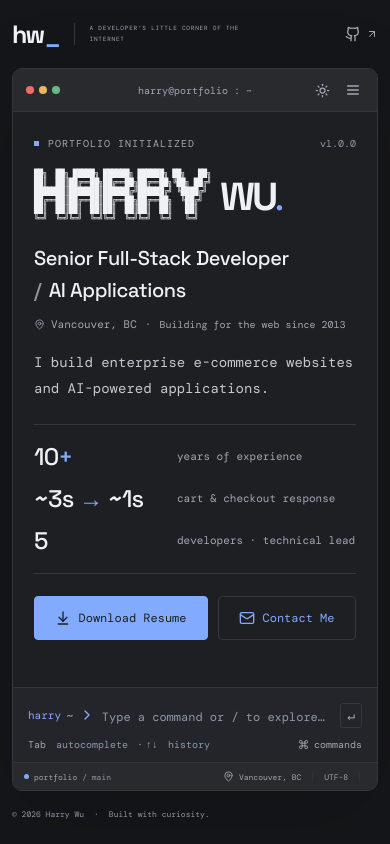
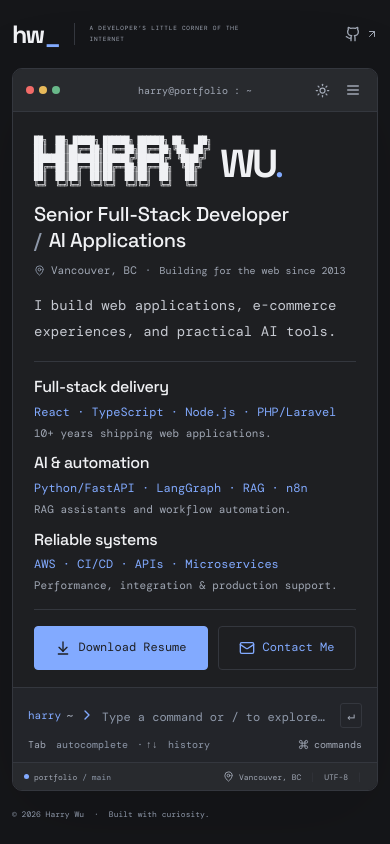
Before and after one commit to harrywutech/ai-chat-bot-resume, a React (Vite) app: page / in a window 390 px wide. Built offline with nearby package versions, Linux system fonts and the light colour scheme.

Commit message:
Lead with transferable skills and outcome-focused portfolio content

```diff
--- a/index.html
+++ b/index.html
@@ -6,12 +6,12 @@
     <meta name="theme-color" content="#151619" />
     <meta
       name="description"
-      content="Harry Wu — Senior Full-Stack Developer in Vancouver. 10+ years building enterprise e-commerce websites and AI-powered applications. Explore my work or download my resume."
+      content="Harry Wu — Senior Full-Stack Developer in Vancouver. React, TypeScript, Node.js, Python, Laravel, AWS, and practical AI. 10+ years delivering web applications and reliable systems."
     />
     <meta property="og:title" content="Harry Wu | Developer Terminal" />
     <meta
       property="og:description"
-      content="Senior full-stack developer building enterprise e-commerce websites and AI-powered applications. 10+ years of experience. Vancouver, BC."
+      content="Full-stack delivery, AI and automation, and reliable systems. Explore Harry Wu’s core skills and delivered work. Vancouver, BC."
     />
     <meta property="og:type" content="website" />
     <link rel="icon" type="image/svg+xml" href="./favicon.svg" />
--- a/src/App.tsx
+++ b/src/App.tsx
@@ -22,7 +22,14 @@ import {
   Terminal,
   X,
 } from "lucide-react";
-import { commands, experience, profile, projects, skills } from "./data";
+import {
+  commands,
+  experience,
+  expertise,
+  profile,
+  projects,
+  skills,
+} from "./data";
 
 type Entry = {
   id: number;
@@ -282,25 +289,20 @@ function App() {
           </span>
         </div>
         <p className="intro">
-          I build enterprise e-commerce websites and AI-powered applications.
+          I build web applications, e-commerce experiences, and practical AI
+          tools.
         </p>
-        <div className="welcome-metrics">
-          <div>
-            <strong>
-              10<span>+</span>
-            </strong>
-            <span>years of experience</span>
-          </div>
-          <div>
-            <strong>
-              ~3s <span>→</span> ~1s
-            </strong>
-            <span>cart &amp; checkout response</span>
-          </div>
-          <div>
-            <strong>5</strong>
-            <span>developers · technical lead</span>
-          </div>
+        <div
+          className="welcome-expertise"
+          aria-label="Core skills and strengths"
+        >
+          {expertise.map((item) => (
+            <section key={item.title}>
+              <h2>{item.title}</h2>
+              <p className="expertise-stack">{item.stack}</p>
+              <p className="expertise-evidence">{item.evidence}</p>
+            </section>
+          ))}
         </div>
         <div className="action-row welcome-actions">
           <a
@@ -323,7 +325,7 @@ function App() {
     if (command === "about")
       return (
         <>
-          <SectionTitle eyebrow="01 / INTRODUCTION">
+          <SectionTitle eyebrow="04 / INTRODUCTION">
             The person behind the prompt.
           </SectionTitle>
           <p>
@@ -364,7 +366,7 @@ function App() {
         : skills;
       return (
         <>
-          <SectionTitle eyebrow="02 / TOOLKIT">
+          <SectionTitle eyebrow="01 / TOOLKIT">
             Tools I build with.
           </SectionTitle>
           <p className="muted">
@@ -419,13 +421,12 @@ function App() {
         );
       return (
         <>
-          <SectionTitle eyebrow="03 / SELECTED WORK">
+          <SectionTitle eyebrow="02 / SELECTED WORK">
             {detail ? detail.name : "Built to solve real problems."}
           </SectionTitle>
           {!detail && (
             <p className="muted">
-              Personal explorations and professional work. Select a project to
-              go deeper.
+              Full-stack, AI, and automation projects with real-world outcomes.
             </p>
           )}
           <div className="projects-list">
@@ -433,7 +434,7 @@ function App() {
               ? [detail]
               : query === "--all"
                 ? projects
-                : projects.slice(0, 3)
+                : projects.filter((p) => p.featured)
             ).map((p) => (
               <article className="project" key={p.id}>
                 <div className="project-number">{p.number}</div>
@@ -452,6 +453,10 @@ function App() {
                     </h3>
                   )}
                   <p>{p.description}</p>
+                  <p className="project-result">
+                    <ArrowRight size={14} />
+                    <span>{p.result}</span>
+                  </p>
                   {detail && (
                     <ul className="detail-list">
                       {p.details.map((d) => (
@@ -469,12 +474,19 @@ function App() {
             ))}
           </div>
           <div className="output-next">
-            {cmd("/Projects --all", "View all 5 projects")}{" "}
+            {detail || query === "--all"
+              ? cmd("/Projects", "Back to featured work")
+              : cmd(
+                  "/Projects --all",
+                  `View all ${projects.length} projects`,
+                )}{" "}
             <ArrowRight size={13} />
-            <span>
-              Professional work described from my resume; source code is not
-              published here.
-            </span>
+            {!detail && query !== "--all" && (
+              <span>
+                Includes product indexing and an AI interview platform in
+                development.
+              </span>
+            )}
           </div>
         </>
       );
@@ -482,7 +494,7 @@ function App() {
     if (command === "experience")
       return (
         <>
-          <SectionTitle eyebrow="04 / EXPERIENCE">
+          <SectionTitle eyebrow="03 / EXPERIENCE">
             A decade of building for the web.
           </SectionTitle>
           <div className="timeline">
@@ -495,6 +507,22 @@ function App() {
                   {e.place && ` · ${e.place}`}
                 </div>
                 <p>{e.description}</p>
+                {e.highlights.length > 0 && (
+                  <ul className="experience-highlights">
+                    {e.highlights.map((h) => (
+                      <li key={h.lead}>
+                        <strong>{h.lead}</strong> {h.detail}
+                      </li>
+                    ))}
+                  </ul>
+                )}
+                {e.tags.length > 0 && (
+                  <div className="tags">
+                    {e.tags.map((t) => (
+                      <Tag key={t}>{t}</Tag>
+                    ))}
+                  </div>
+                )}
               </article>
             ))}
           </div>
@@ -513,7 +541,7 @@ function App() {
             {[
               [
                 "67%",
-                "faster cart & checkout",
+                "lower cart & checkout response time",
                 "Reduced response time from approximately 3 seconds to 1 second by consolidating GraphQL calls and redesigning shared checkout state.",
               ],
               [
--- a/src/data.ts
+++ b/src/data.ts
@@ -7,23 +7,23 @@ export const profile = {
 
 export const commands = [
   {
-    name: "About",
-    description: "The person behind the prompt",
-    group: "portfolio",
-  },
-  {
     name: "Skills",
-    description: "My tools, technologies & craft",
+    description: "Core technologies & where I use them",
     group: "portfolio",
   },
   {
     name: "Projects",
-    description: "Selected things I’ve built",
+    description: "Delivered work & measurable outcomes",
     group: "portfolio",
   },
   {
     name: "Experience",
-    description: "A decade of building for the web",
+    description: "Professional roles & achievements",
+    group: "portfolio",
+  },
+  {
+    name: "About",
+    description: "The person behind the prompt",
     group: "portfolio",
   },
   {
@@ -55,6 +55,24 @@ export const commands = [
   },
   { name: "Clear", description: "A fresh terminal", group: "utility" },
   { name: "Home", description: "Back to the welcome screen", group: "utility" },
+];
+
+export const expertise = [
+  {
+    title: "Full-stack delivery",
+    stack: "React · TypeScript · Node.js · PHP/Laravel",
+    evidence: "10+ years shipping web applications.",
+  },
+  {
+    title: "AI & automation",
+    stack: "Python/FastAPI · LangGraph · RAG · n8n",
+    evidence: "RAG assistants and workflow automation.",
+  },
+  {
+    title: "Reliable systems",
+    stack: "AWS · CI/CD · APIs · Microservices",
+    evidence: "Performance, integration & production support.",
+  },
 ];
 
 export const skills = [
@@ -152,75 +170,82 @@ export const skills = [
 
 export const projects = [
   {
-    id: "interview-platform",
+    id: "commerce",
     number: "01",
-    name: "AI Learning & Interview Platform",
-    type: "PERSONAL PROJECT · IN DEVELOPMENT",
+    name: "Commerce Platform & Checkout",
+    type: "TRAIL APPLIANCES · PROFESSIONAL WORK",
+    featured: true,
     description:
-      "A learning and interview platform with real-time voice interviews, streamed responses, and document-grounded assessment workflows.",
+      "Led a Magento 2 to Commercetools migration and delivered catalog, checkout, payments, and customer-account features.",
+    result: "67% lower cart & checkout response time · ~3s → ~1s",
     details: [
-      "Vue 3 and TypeScript frontend with Python/FastAPI, MySQL, token-based authentication, and SSE streaming.",
-      "RTC voice interviews with backend-issued access tokens, live captions, and persisted transcripts.",
-      "LangChain/LangGraph orchestration with OCR fallback, Qdrant retrieval, relevance filtering, and references to source documents.",
-      "Session summaries and cross-session profiles, with rate limiting, upload validation, and graceful degradation.",
+      "Consolidated GraphQL calls and redesigned shared checkout state to reduce response time by 67%.",
+      "Served as hands-on technical lead for a five-developer team, covering architecture, code reviews, mentoring, and release readiness.",
+      "Delivered React/Vue and Laravel features, including payment callbacks, mobile redirects, and duplicate-safe order creation.",
+      "Improved production visibility with New Relic monitoring, distributed tracing, and failure alerts.",
     ],
-    tags: ["Vue 3", "FastAPI", "LangGraph", "Qdrant", "SSE"],
-  },
-  {
-    id: "commerce",
-    number: "02",
-    name: "Enterprise Commerce Re-platforming",
-    type: "TRAIL APPLIANCES · PROFESSIONAL WORK",
-    description:
-      "Helped move a high-traffic Magento 2 monolith to a flexible Commercetools microservices architecture.",
-    details: [
-      "Hands-on technical lead for a five-developer team across architecture, implementation, code reviews, and mentoring.",
-      "Delivered catalog, search, cart, checkout, payments, accounts, and orders across React, Vue, Laravel, GraphQL, and REST.",
-      "Consolidated GraphQL calls and redesigned shared checkout state, reducing cart and checkout response time from approximately 3s to 1s.",
-      "Strengthened release practices, production monitoring, distributed tracing, and failure alerts.",
-    ],
-    tags: ["React", "Commercetools", "GraphQL", "Laravel"],
+    tags: ["React", "TypeScript", "GraphQL", "Laravel", "Commercetools"],
   },
   {
     id: "shopping-assistant",
-    number: "03",
+    number: "02",
     name: "RAG Shopping Assistant",
     type: "TRAIL APPLIANCES · PROFESSIONAL WORK",
+    featured: true,
     description:
-      "An AI shopping assistant for grounded product Q&A, side-by-side comparisons, and personalized suggested questions.",
+      "Built a shopping assistant that answers product questions and compares products using catalog-backed retrieval.",
+    result: "Delivered grounded product Q&A and side-by-side comparisons",
     details: [
-      "Orchestrated workflows using LangChain and LangGraph.",
       "Grounded responses in GraphQL product data and a Cloudflare KV knowledge base.",
-      "Used LangSmith tracing and evaluation to guide response-quality improvements.",
+      "Orchestrated workflows with LangChain/LangGraph and used LangSmith tracing and evaluation to guide response quality.",
     ],
-    tags: ["RAG", "LangChain", "LangGraph", "LangSmith"],
+    tags: ["RAG", "LangGraph", "LangChain", "LangSmith", "GraphQL"],
+  },
+  {
+    id: "automation",
+    number: "03",
+    name: "Inventory Operations Automation",
+    type: "TRAIL APPLIANCES · PROFESSIONAL WORK",
+    featured: true,
+    description:
+      "Replaced repetitive warehouse inventory refreshes with an hourly n8n workflow, despite no direct API integration.",
+    result: "Approximately 20 staff hours saved each week",
+    details: [
+      "Automated clearance-inventory refreshes on an hourly schedule without a direct API integration.",
+      "Saved approximately 20 staff hours per week by reducing recurring manual operations.",
+    ],
+    tags: ["n8n", "Workflow automation", "Systems integration"],
   },
   {
     id: "indexing",
     number: "04",
     name: "Event-driven Product Indexing",
     type: "TRAIL APPLIANCES · PROFESSIONAL WORK",
+    featured: false,
     description:
-      "A product-change pipeline that kept approximately 8,700 products synchronized with Algolia.",
+      "Kept catalog data synchronized with Algolia using event-driven updates, retries, and daily full syncs.",
+    result: "Approximately 8,700 products synchronized",
     details: [
-      "Node.js published commercetools Subscription events to Google Cloud Pub/Sub.",
-      "Laravel and MongoDB services on Cloud Run applied delta updates to Algolia.",
-      "Daily batched full syncs and automated retries complemented event-driven updates.",
+      "Published commercetools product-change events with Node.js and Google Cloud Pub/Sub; Laravel/MongoDB services on Cloud Run applied Algolia delta updates.",
+      "Added automated retries and daily batched full syncs to complement incremental updates.",
     ],
-    tags: ["Node.js", "Pub/Sub", "Laravel", "Algolia"],
+    tags: ["Node.js", "Pub/Sub", "Laravel", "MongoDB", "Algolia"],
   },
   {
-    id: "automation",
+    id: "interview-platform",
     number: "05",
-    name: "Inventory Operations Automation",
-    type: "TRAIL APPLIANCES · PROFESSIONAL WORK",
+    name: "AI Learning & Interview Platform",
+    type: "PERSONAL PROJECT · IN DEVELOPMENT",
+    featured: false,
     description:
-      "An n8n workflow that refreshed warehouse clearance inventory hourly and saved approximately 20 staff hours each week.",
+      "Building a learning platform with voice interviews, streamed responses, and document-grounded assessments.",
+    result: "Voice interviews + document-grounded assessment workflows",
     details: [
-      "Automated inventory operations despite the absence of a direct API integration.",
-      "Replaced repetitive manual refresh work with an hourly workflow.",
+      "Built Vue 3/TypeScript and Python/FastAPI features with authentication, SSE streaming, live captions, and persisted interview transcripts.",
+      "Implemented LangGraph workflows and Qdrant retrieval with OCR fallback, relevance filtering, and source references.",
+      "Added dialogue memory, rate limiting, upload validation, and graceful handling of retrieval/cache failures.",
     ],
-    tags: ["n8n", "Automation", "Inventory operations"],
+    tags: ["Vue 3", "Python", "FastAPI", "LangGraph", "Qdrant"],
   },
 ];
 
@@ -231,7 +256,29 @@ export const experience = [
     role: "Full Stack Software Developer",
     place: "Richmond, BC",
     description:
-      "Led enterprise commerce re-platforming, built AI shopping experiences, and shipped reliable full-stack features. Hands-on technical lead for five developers, with a focus on architecture, implementation, performance, and mentorship.",
+      "Hands-on developer and technical lead for a five-developer team, delivering commerce, AI, and automation systems.",
+    highlights: [
+      {
+        lead: "67% lower response time.",
+        detail:
+          "Reduced cart & checkout from approximately 3 seconds to 1 second.",
+      },
+      {
+        lead: "~20 staff hours saved weekly.",
+        detail: "Automated recurring warehouse inventory refreshes.",
+      },
+      {
+        lead: "Led commerce re-platforming.",
+        detail:
+          "Migrated Magento 2 to Commercetools and delivered catalog, checkout, payment, and account features.",
+      },
+      {
+        lead: "AI assistants & product indexing.",
+        detail:
+          "Built a grounded shopping assistant and an event-driven search pipeline for approximately 8,700 products.",
+      },
+    ],
+    tags: ["React", "TypeScript", "Node.js", "Laravel", "GraphQL", "LangGraph"],
   },
   {
     period: "JUL 2016 — FEB 2018",
@@ -239,7 +286,9 @@ export const experience = [
     role: "Web Developer",
     place: "Richmond, BC",
     description:
-      "Developed and maintained a Magento 2 commerce platform using PHP, JavaScript, MySQL, and Zend Framework. Delivered platform enhancements and content migrations with business stakeholders.",
+      "Built and maintained Magento 2 commerce features with PHP, JavaScript, and MySQL, delivering platform enhancements and content migrations with business stakeholders.",
+    highlights: [],
+    tags: [],
   },
   {
     period: "JAN 2013 — JAN 2016",
@@ -247,6 +296,8 @@ export const experience = [
     role: "Web Developer & IT roles",
     place: "",
     description:
-      "Built web applications and digital solutions across commerce, agency, travel, and higher education using PHP, WordPress, Magento, Drupal, and CMS platforms.",
+      "Delivered PHP/CMS websites across commerce, agency, travel, and higher education, building experience in systems integration and production support.",
+    highlights: [],
+    tags: [],
   },
 ];
--- a/src/styles.css
+++ b/src/styles.css
@@ -491,38 +491,6 @@ kbd {
   margin-bottom: 0;
   color: var(--text);
 }
-.welcome-metrics {
-  display: grid;
-  grid-template-columns: 1fr 1.25fr 1.45fr;
-  margin: 27px 0 30px;
-  border-top: 1px solid var(--border);
-  border-bottom: 1px solid var(--border);
-  padding: 19px 0;
-  gap: 20px;
-}
-.welcome-metrics > div {
-  display: flex;
-  flex-direction: column;
-  gap: 6px;
-}
-.welcome-metrics strong {
-  font-family: "Space Grotesk", sans-serif;
-  font-size: 23px;
-  font-weight: 500;
-  line-height: 1;
-  color: var(--heading);
-  letter-spacing: -0.8px;
-}
-.welcome-metrics strong span {
-  color: var(--accent);
-  font-size: 16px;
-  letter-spacing: -0.4px;
-}
-.welcome-metrics > div > span {
-  font-size: 11px;
-  line-height: 1.6;
-  color: var(--muted);
-}
 .text-command {
   color: var(--accent);
   padding: 0;
@@ -1183,11 +1151,6 @@ kbd {
   .surname {
     font-size: 76px;
   }
-  .welcome-metrics {
-    margin-top: 33px;
-    margin-bottom: 36px;
-    padding: 24px 0;
-  }
   .intro {
     margin-top: 28px;
   }
@@ -1219,9 +1182,6 @@ kbd {
   }
   .role-line {
     font-size: 18px;
-  }
-  .welcome-metrics {
-    gap: 12px;
   }
   .input-area {
     padding-left: 22px;
@@ -1300,12 +1260,6 @@ kbd {
   .intro {
     font-size: 15px;
     margin-top: 18px;
-  }
-  .welcome-metrics {
-    grid-template-columns: 0.7fr 1fr;
-    gap: 20px 10px;
-    margin-top: 23px;
-    margin-bottom: 25px;
   }
   .input-area {
     padding: 13px 17px 10px;
@@ -1505,17 +1459,6 @@ kbd {
     margin-top: 18px;
     max-width: 355px;
   }
-  .welcome-metrics {
-    margin: 24px 0;
-    padding: 17px 0;
-    grid-template-columns: 0.8fr 1.2fr;
-  }
-  .welcome-metrics strong {
-    font-size: 23px;
-  }
-  .welcome-metrics > div > span {
-    font-size: 11px;
-  }
   .input-area {
     padding: 12px 15px 10px;
   }
@@ -1682,9 +1625,6 @@ kbd {
 .impact-row p {
   font-size: 14px;
 }
-.welcome-metrics > div > span {
-  font-size: 11px;
-}
 .boot-line {
   font-size: 10px;
 }
@@ -1768,9 +1708,6 @@ kbd {
   }
   .nav-command {
     font-size: 13px;
-  }
-  .welcome-metrics > div > span {
-    font-size: 11px;
   }
   .status-bar {
     font-size: 8px;
@@ -1930,23 +1867,6 @@ kbd {
   max-width: 660px;
   line-height: 1.85;
 }
-.welcome-metrics {
-  grid-template-columns: 0.8fr 1.15fr 1fr;
-  margin: 26px 0;
-  padding: 23px 0;
-  gap: 20px;
-}
-.welcome-metrics strong {
-  font-size: 29px;
-  white-space: nowrap;
-}
-.welcome-metrics strong span {
-  font-size: inherit;
-}
-.welcome-metrics > div {
-  display: flex;
-  gap: 10px;
-}
 .welcome-actions {
   gap: 12px;
 }
@@ -1986,9 +1906,6 @@ kbd {
   .surname {
     font-size: 55px;
   }
-  .welcome-metrics {
-    gap: 16px;
-  }
 }
 @media (max-width: 760px) {
   .sidebar {
@@ -2000,19 +1917,6 @@ kbd {
   .surname {
     font-size: 45px;
   }
-  .welcome-metrics {
-    grid-template-columns: 1fr;
-    gap: 18px;
-  }
-  .welcome-metrics > div {
-    display: grid;
-    grid-template-columns: 140px 1fr;
-    align-items: center;
-    gap: 12px;
-  }
-  .welcome-metrics strong {
-    font-size: 24px;
-  }
   .role-line {
     font-size: 21px;
   }
@@ -2042,18 +1946,6 @@ kbd {
   .intro {
     font-size: 14px;
     margin-top: 17px;
-  }
-  .welcome-metrics {
-    padding: 20px 0;
-    margin: 22px 0;
-    gap: 18px;
-  }
-  .welcome-metrics > div {
-    grid-template-columns: 135px 1fr;
-    gap: 8px;
-  }
-  .welcome-metrics strong {
-    font-size: 24px;
   }
   .welcome-actions {
     align-items: stretch;
@@ -2087,16 +1979,6 @@ kbd {
   .role-line {
     font-size: 18px;
   }
-  .welcome-metrics > div {
-    grid-template-columns: 1fr 1fr;
-    gap: 9px;
-  }
-  .welcome-metrics strong {
-    font-size: 21px;
-  }
-  .welcome-metrics > div > span {
-    font-size: 10px;
-  }
   .welcome-actions > a {
     flex-basis: 100%;
     font-size: 13px;
@@ -2106,3 +1988,135 @@ kbd {
     font-size: 12px;
   }
 }
+
+/* Lead with transferable skills; project details carry the measured outcomes. */
+.welcome-expertise {
+  display: grid;
+  grid-template-columns: repeat(3, minmax(0, 1fr));
+  border-top: 1px solid var(--border);
+  border-bottom: 1px solid var(--border);
+  margin: 23px 0;
+  padding: 18px 0;
+  gap: 22px;
+}
+.welcome-expertise h2 {
+  font-family: "Space Grotesk", sans-serif;
+  font-size: 18px;
+  font-weight: 500;
+  line-height: 1.4;
+  letter-spacing: -0.4px;
+  margin: 0 0 11px;
+}
+.expertise-stack {
+  font-size: 12px;
+  line-height: 1.85;
+  color: var(--accent);
+  margin: 0 0 10px;
+}
+.expertise-evidence {
+  font-size: 12px;
+  line-height: 1.8;
+  color: var(--muted);
+  margin: 0;
+}
+.project .project-result {
+  display: flex;
+  gap: 9px;
+  align-items: baseline;
+  color: var(--accent);
+  font-size: 13px;
+  line-height: 1.8;
+  margin: 12px 0 16px;
+}
+.project-result svg {
+  position: relative;
+  top: 2px;
+}
+.experience-highlights {
+  padding-left: 17px;
+  margin: 15px 0 17px;
+  font-size: 14px;
+  line-height: 1.85;
+}
+.experience-highlights li {
+  padding-left: 3px;
+  margin-bottom: 9px;
+}
+.experience-highlights li::marker {
+  color: var(--accent);
+}
+.experience-highlights strong {
+  color: var(--heading);
+  font-weight: 500;
+}
+@media (max-width: 900px) {
+  .welcome-expertise {
+    gap: 17px;
+  }
+  .welcome-expertise h2 {
+    font-size: 17px;
+  }
+}
+@media (max-width: 760px) {
+  .welcome-expertise {
+    grid-template-columns: 1fr;
+    gap: 20px;
+    padding: 20px 0;
+  }
+  .welcome-expertise section {
+    display: grid;
+    grid-template-columns: 1fr 1.5fr;
+    gap: 5px 16px;
+  }
+  .welcome-expertise h2 {
+    grid-row: span 2;
+    margin: 0;
+  }
+  .expertise-stack,
+  .expertise-evidence {
+    margin: 0;
+  }
+}
+@media (max-width: 560px) {
+  .welcome-expertise {
+    gap: 10px;
+    margin: 16px 0;
+    padding: 14px 0;
+  }
+  .welcome-expertise section {
+    display: block;
+  }
+  .welcome-expertise h2 {
+    font-size: 16px;
+    margin-bottom: 4px;
+  }
+  .expertise-stack {
+    font-size: 12px;
+    line-height: 1.6;
+  }
+  .expertise-evidence {
+    font-size: 11px;
+    line-height: 1.6;
+    margin-top: 3px;
+  }
+  .boot-line {
+    display: none;
+  }
+  .hero-name {
+    margin: 0 0 10px;
+  }
+  .role-line {
+    line-height: 1.3;
+  }
+  .location {
+    margin-top: 8px;
+  }
+  .intro {
+    margin-top: 14px;
+  }
+}
+@media (max-width: 370px) {
+  .welcome-expertise h2 {
+    font-size: 15px;
+  }
+}
```
Also changed, not shown: 1 other file (tests, documents, lock files or other folders).
